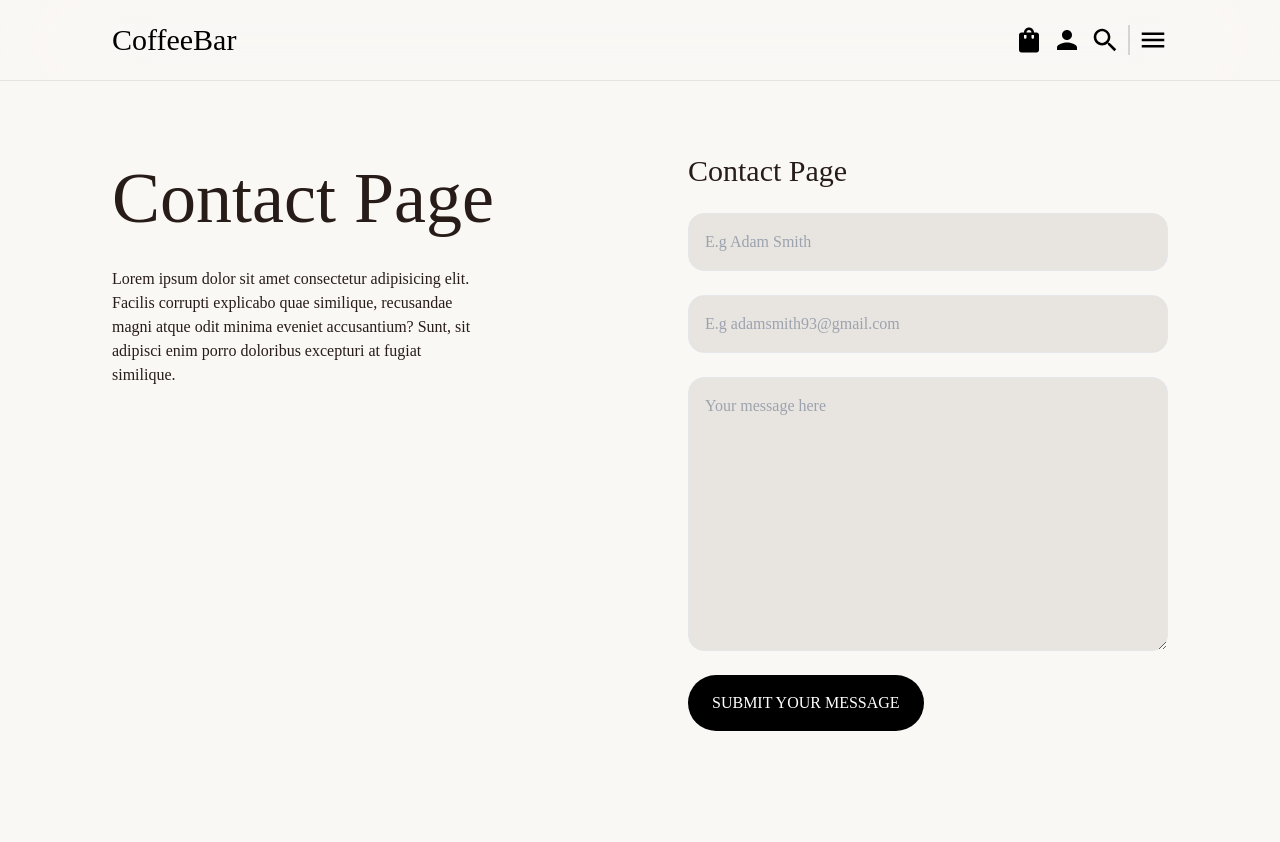
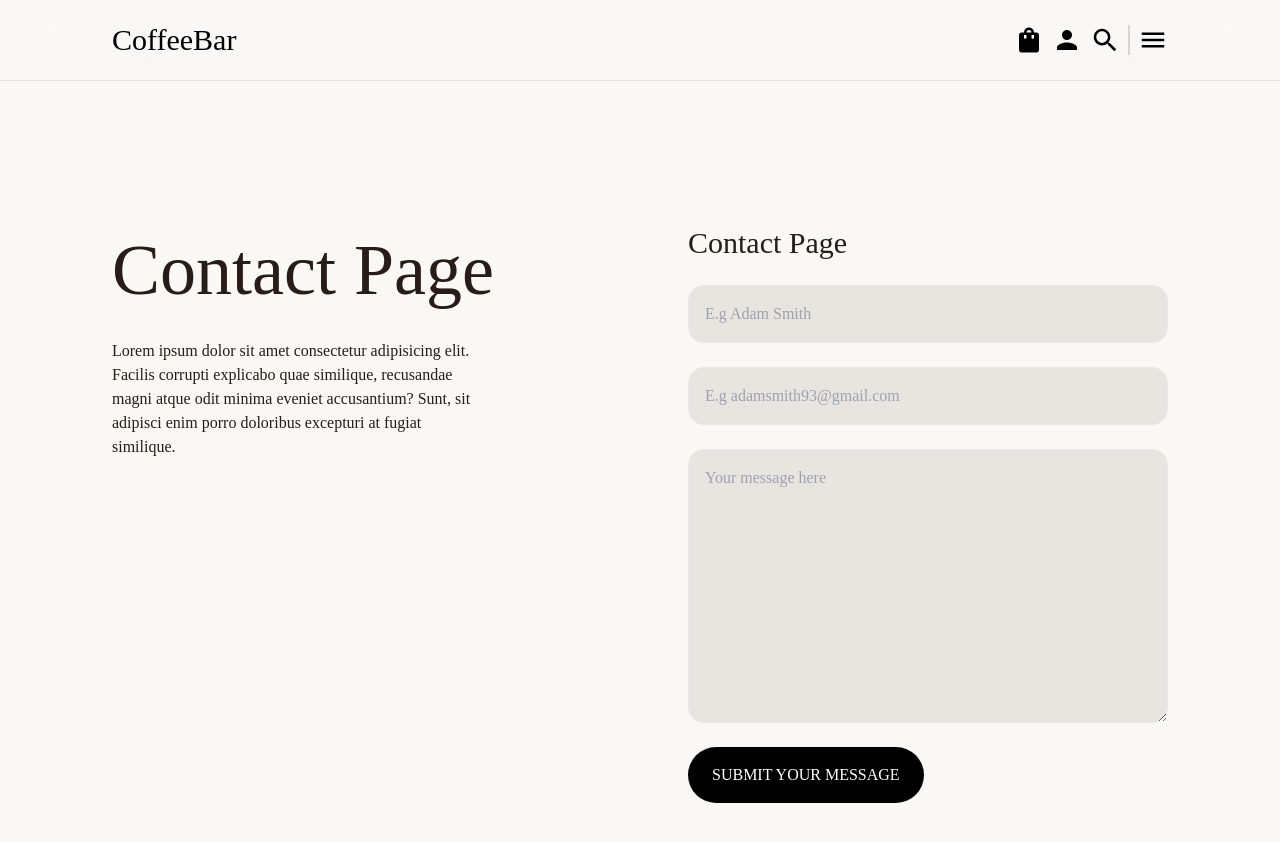
Before and after one commit to DarkoM996/coffeebar-website, a React (Vite) app: page /contact in a window 1280 px wide. Shown: the top 842 px of the page. Built offline with nearby package versions, Linux system fonts and the light colour scheme; a web font is replaced by a local one.

Commit message:
more design adjustments

```diff
--- a/src/pages/ContactPage.tsx
+++ b/src/pages/ContactPage.tsx
@@ -1,6 +1,6 @@
 const ContactPage = () => {
   return (
-    <section className="max-w-screen-3xl mx-auto w-full h-screen relative px-6 py-8 md:px-12 md:py-10 lg:px-28">
+    <section className="max-w-screen-3xl mx-auto w-full h-fit relative px-6 py-8 md:px-12 md:py-10 lg:px-28 lg:py-28">
       <div className="flex flex-col md:flex-row justify-center items-top gap-6 md:gap-10 lg:gap-24">
         {/* Container left */}
         <div className="flex flex-col justify-center items-start w-full h-full gap-6 py-8">
```
